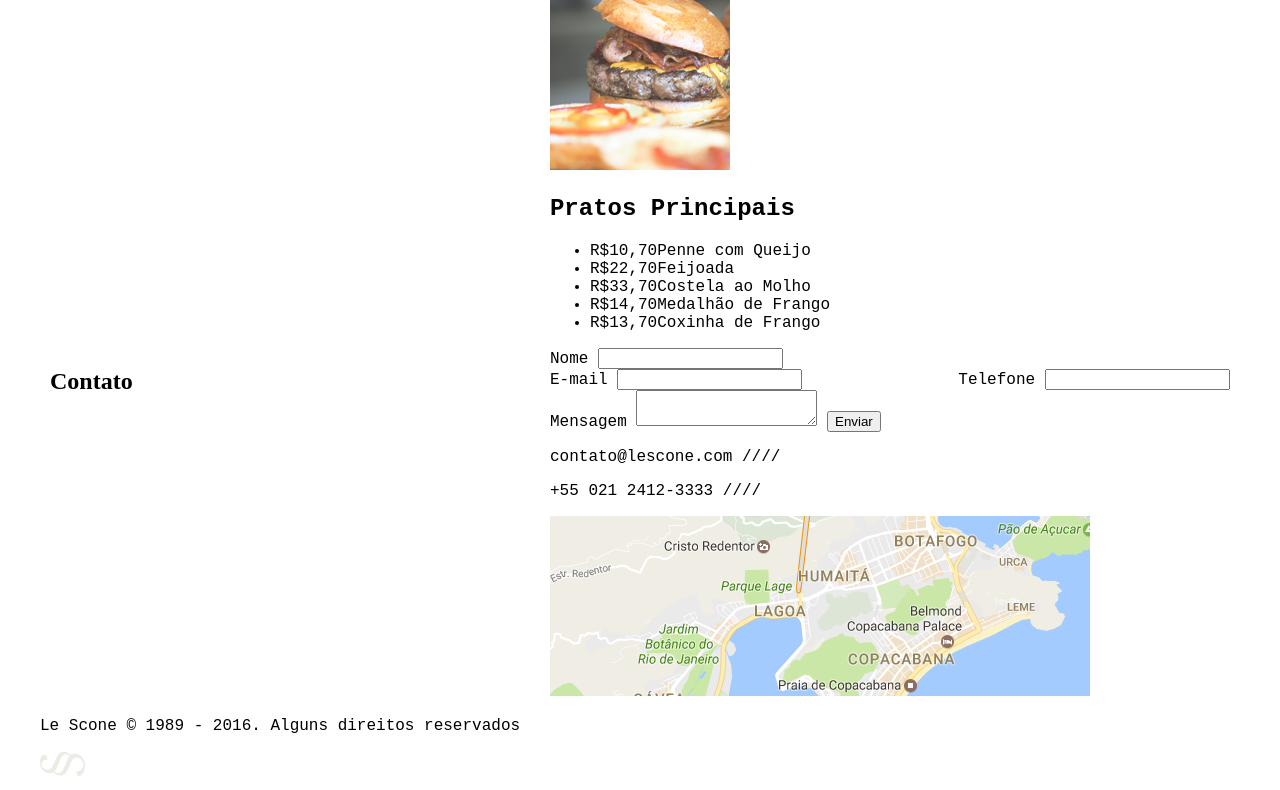
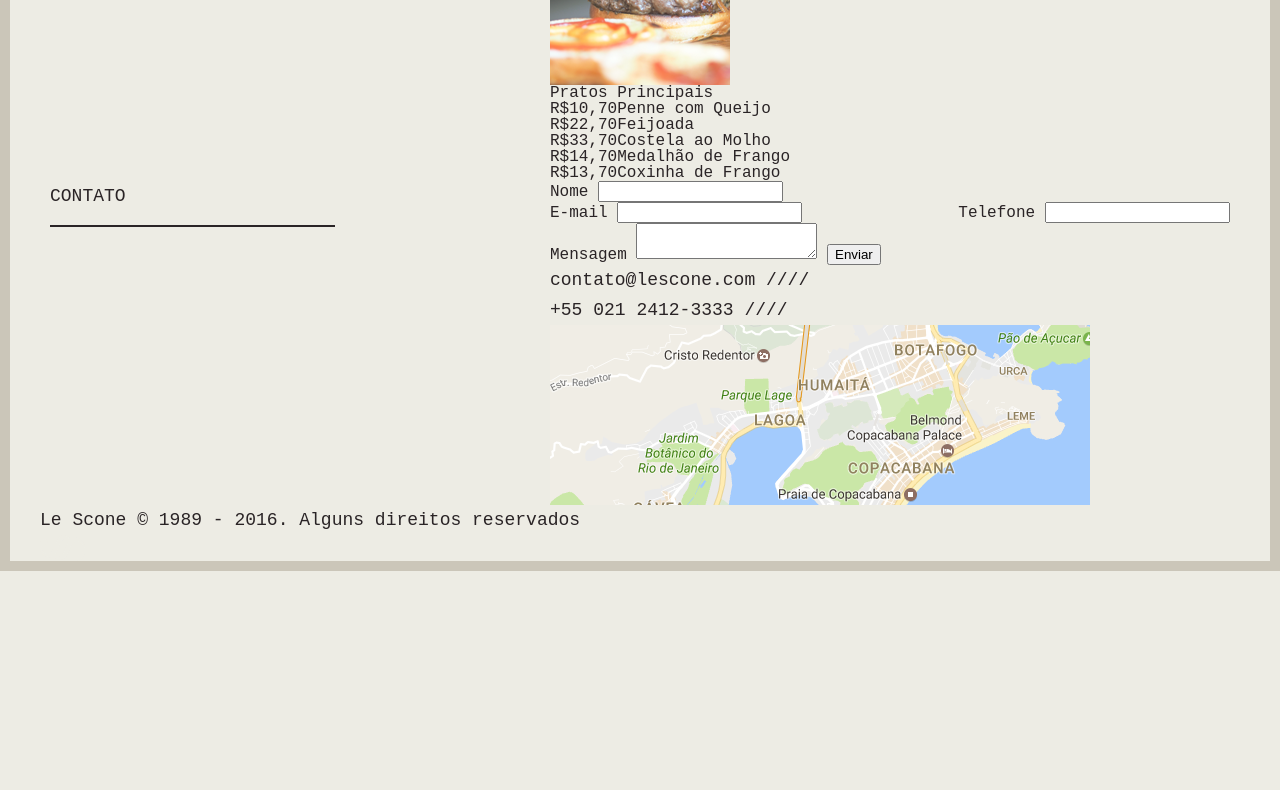
Before and after one commit to MateusCastro/site_sass, a plain HTML site: page index.html in a window 1280 px wide. Shown: the part 1081-1871 px from the top of the page. After the commit the page ends 1652 px from the top, so only its background shows below. Drawn offline with Linux system fonts and the light colour scheme; a web font is replaced by a local one.

Commit message:
Adicionado variáveis e mixins

```diff
--- /dev/null
+++ b/css/scss/_geral.scss
@@ -0,0 +1,36 @@
+body {
+	background: $bege-claro;
+	border: 10px solid $bege-medio;
+	color: $cinza;
+    @include d(s) {
+        border: none;
+    }
+}
+
+img {
+    display: block;
+    max-width: 100%;
+}
+
+p {
+    @include tipo-1(18);
+}
+
+.titulo {
+    @include tipo-1(18);
+    text-transform: uppercase;
+    @include d(s){
+        margin-bottom: 40px;
+    }
+    &::after {
+        content: '';
+        display: block;
+        width: 75%;
+        height: 2px;
+        background: $cinza;
+        margin-top: 14px;
+        @include d(m) {
+            width: 60%
+        }
+    }
+}
--- /dev/null
+++ b/css/scss/_variaveis-e-mixins.scss
@@ -0,0 +1,35 @@
+// Cores
+$bege-claro: #edece4;
+$bege-medio: #cbc6b9;
+$bege-escuro: #988c77;
+$cinza: #2a2426;
+$verde: #988c77;
+
+// Fontes
+$fonte-1: 'PT Mono', monospace;
+$fonte-2: 'Aref Ruqaa', serif;
+
+@function em($pixel, $contexto: 16) {
+	@return $pixel / $contexto + em;
+}
+
+@mixin tipo-1($size) {
+	font-family: $fonte-1;
+	@if $size == 18 {
+		font-size: em(18);
+		line-height: em(30, 18);
+	}
+}
+
+@mixin tipo-2($size) {
+	font-family: $fonte-2;
+	@if $size == 18 {
+		font-size: em(18);
+		line-height: em(30, 18);
+	}
+	@else if $size == 24 {
+		font-size: em(24);
+		line-height: em(30, 24);
+	}
+
+}
--- a/css/scss/style.scss
+++ b/css/scss/style.scss
@@ -1,4 +1,7 @@
+@import 'reset';
 @import 'grid';
+@import 'variaveis-e-mixins';
+@import 'geral';
 
 div {
     font-family: 'Aref Ruqaa', serif;
```
Also changed, not shown: css/style.css, 2 other files.
